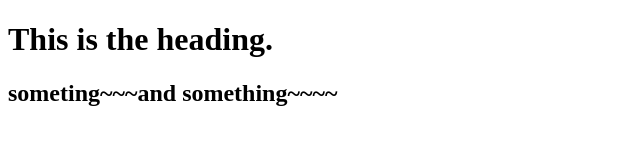
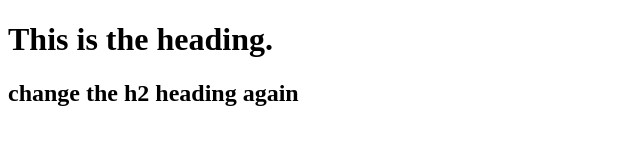
Before and after one commit to lane-bmc/iat339-demo-repository, a plain HTML site: page index.html in a window 1280 px wide. Shown: the whole page, without its empty margins (0-640 px from the left). Drawn offline with Linux system fonts and the light colour scheme.

Commit message:
change the h2 heading

```diff
--- a/index.html
+++ b/index.html
@@ -7,6 +7,6 @@
 	<body>
 		<h1>This is the heading.</h1>
 
-		<h2>someting~~~and something~~~~</h2>
+		<h2>change the h2 heading again</h2>
 	</body>
 </html>
```
